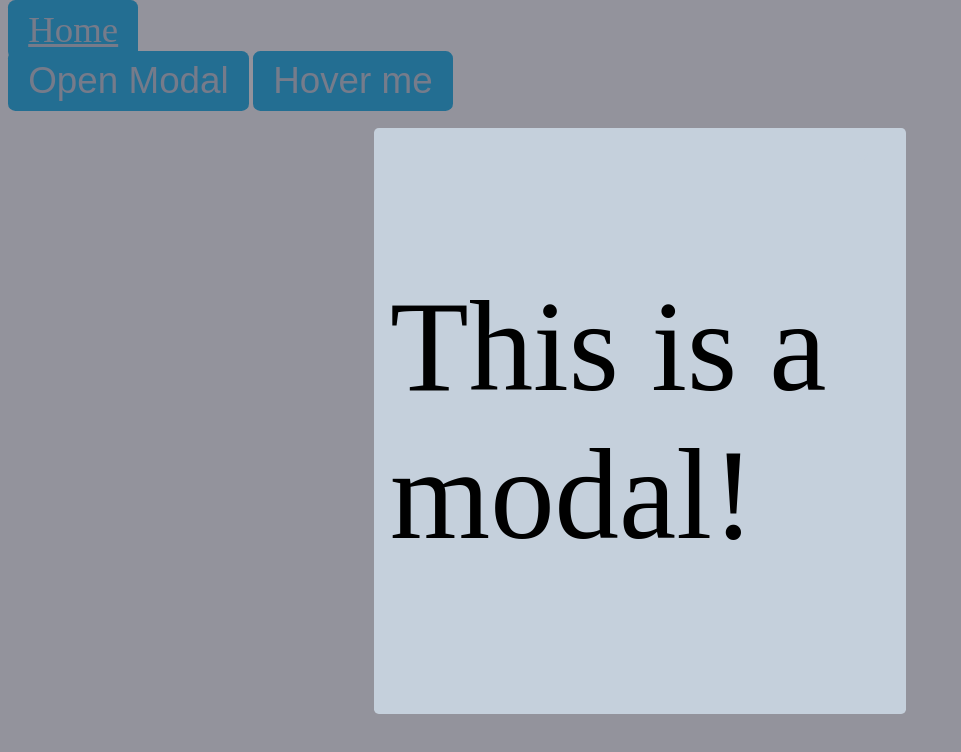
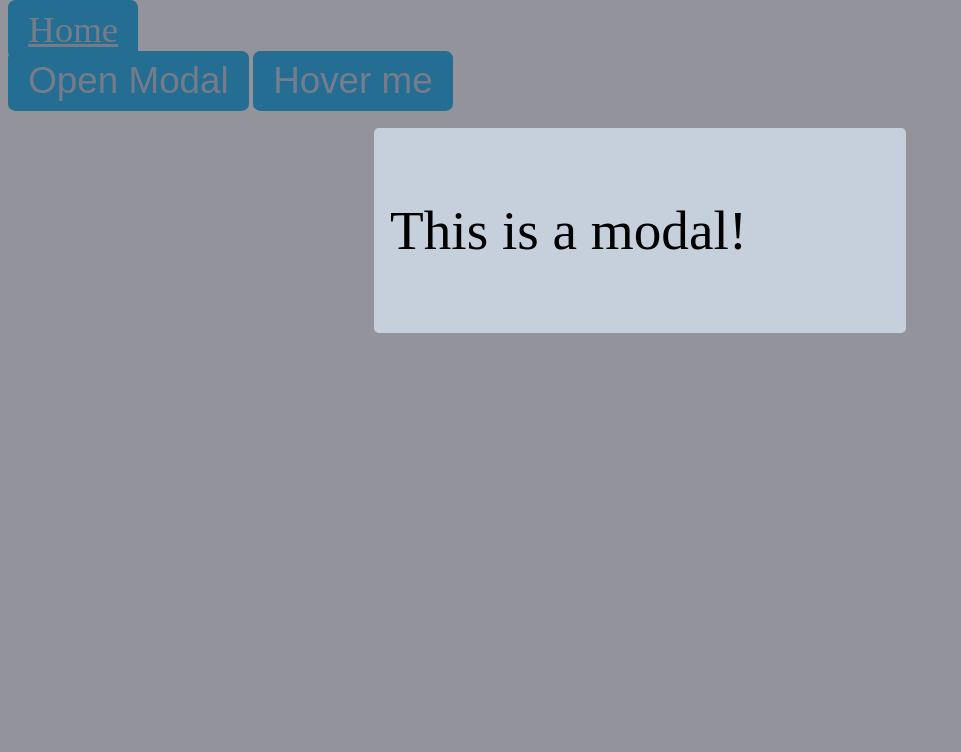
Before and after one commit to dudushy/shyle, a website built with Parcel: page docs/demo/index.html in a window 1280 px wide. Both pictures are taken after a click on the button "Open Modal". Shown: the whole page, without its empty margins (0-961 px from the left). Built offline with nearby package versions, Linux system fonts and the light colour scheme.

Commit message:
Update index.html

```diff
--- a/docs/demo/index.html
+++ b/docs/demo/index.html
@@ -30,7 +30,7 @@
     <div id="shyModal" class="shy-modal">
       <div class="shy-modal-dialog">
         <button class="shy-btn shy-modal-close">&times;</button>
-        <p class="shy-fs-1">This is a modal!</p>
+        <p class="shy-fs-5">This is a modal!</p>
       </div>
     </div>
 
```
